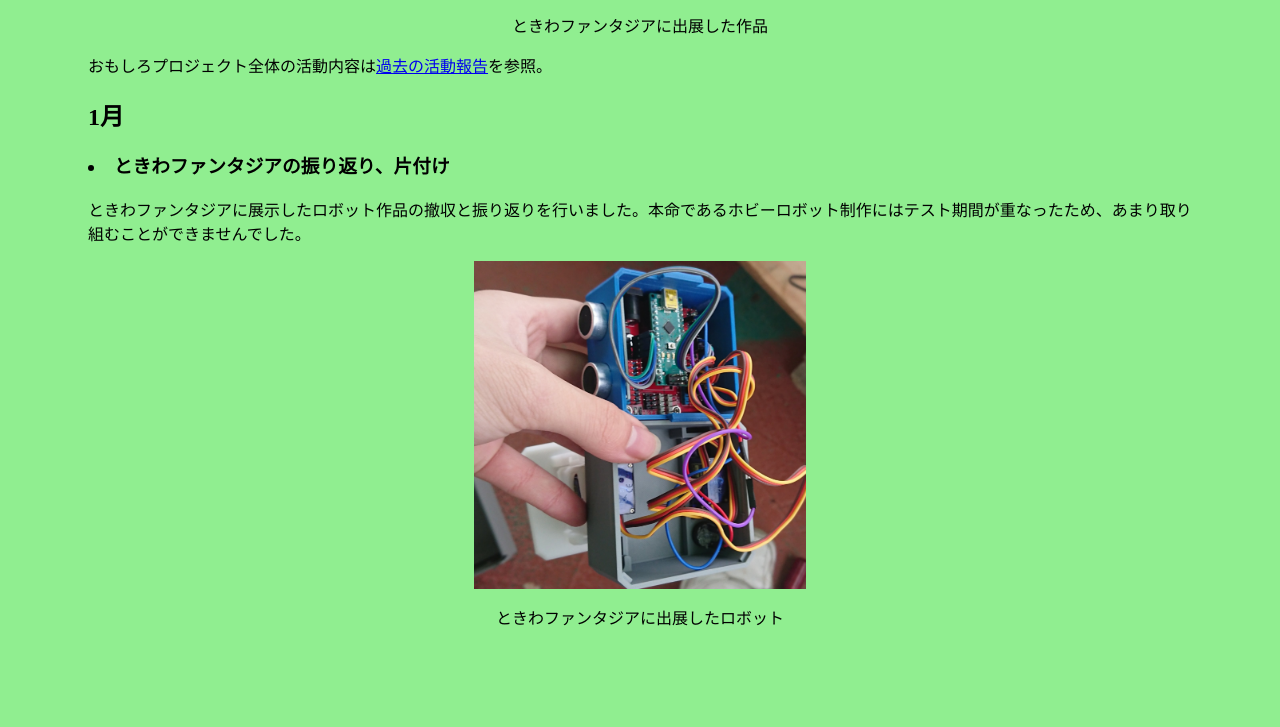
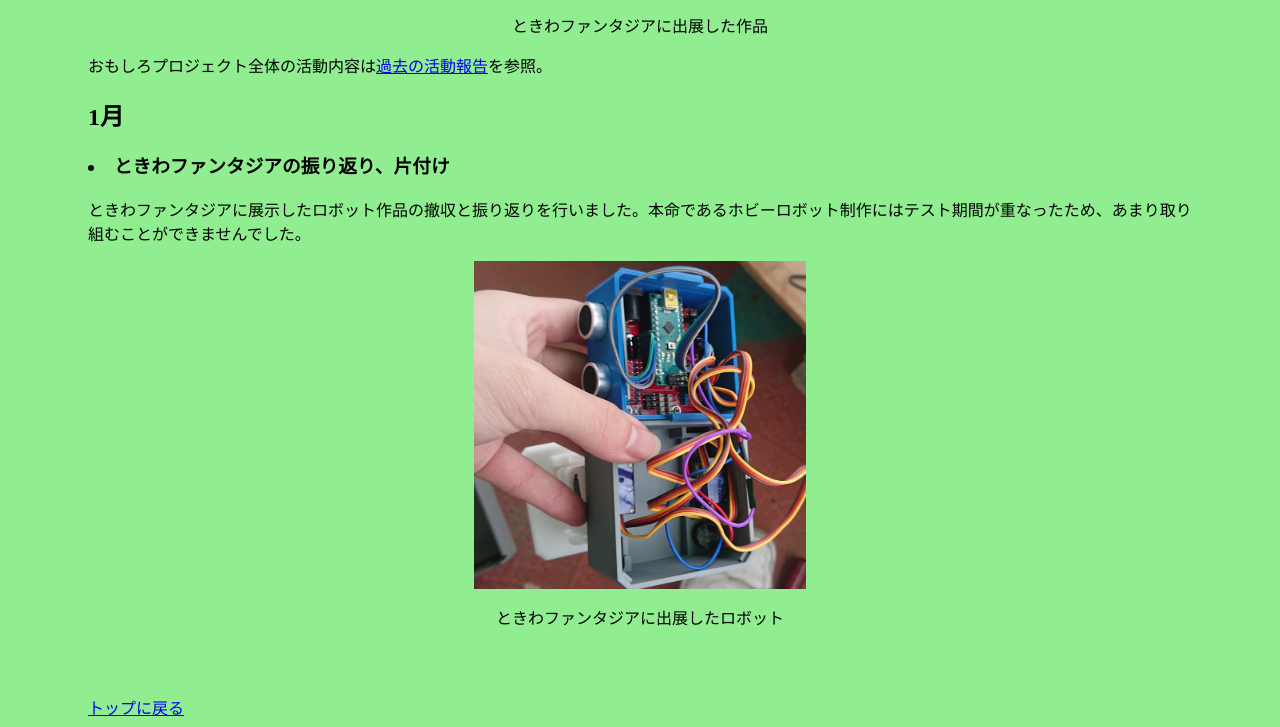
Before and after one commit to kuma100922/Web_Omo, a plain HTML site: page Web_Omo/Activity/active.html in a window 1280 px wide. Shown: the part 2651-3378 px from the top of the page. Before the commit the page ends 3296 px from the top, so only its background shows below. Drawn offline with Linux system fonts and the light colour scheme.

Commit message:
トップに戻れるボタンを追加

```diff
--- a/Web_Omo/Activity/active.html
+++ b/Web_Omo/Activity/active.html
@@ -106,6 +106,9 @@
             <p>ときわファンタジアに出展したロボット</p>
         </section>
     </div>
+    <div class="back">
+        <a href="../Top/index.html">トップに戻る</a>
+    </div>
 </body>
 
 </html>
--- a/Web_Omo/Activity/style_active.css
+++ b/Web_Omo/Activity/style_active.css
@@ -18,3 +18,7 @@
     padding: 0px 80px;
     background-color: #90ee90;
 }
+
+.back {
+    padding-top: 50px;
+}
```
